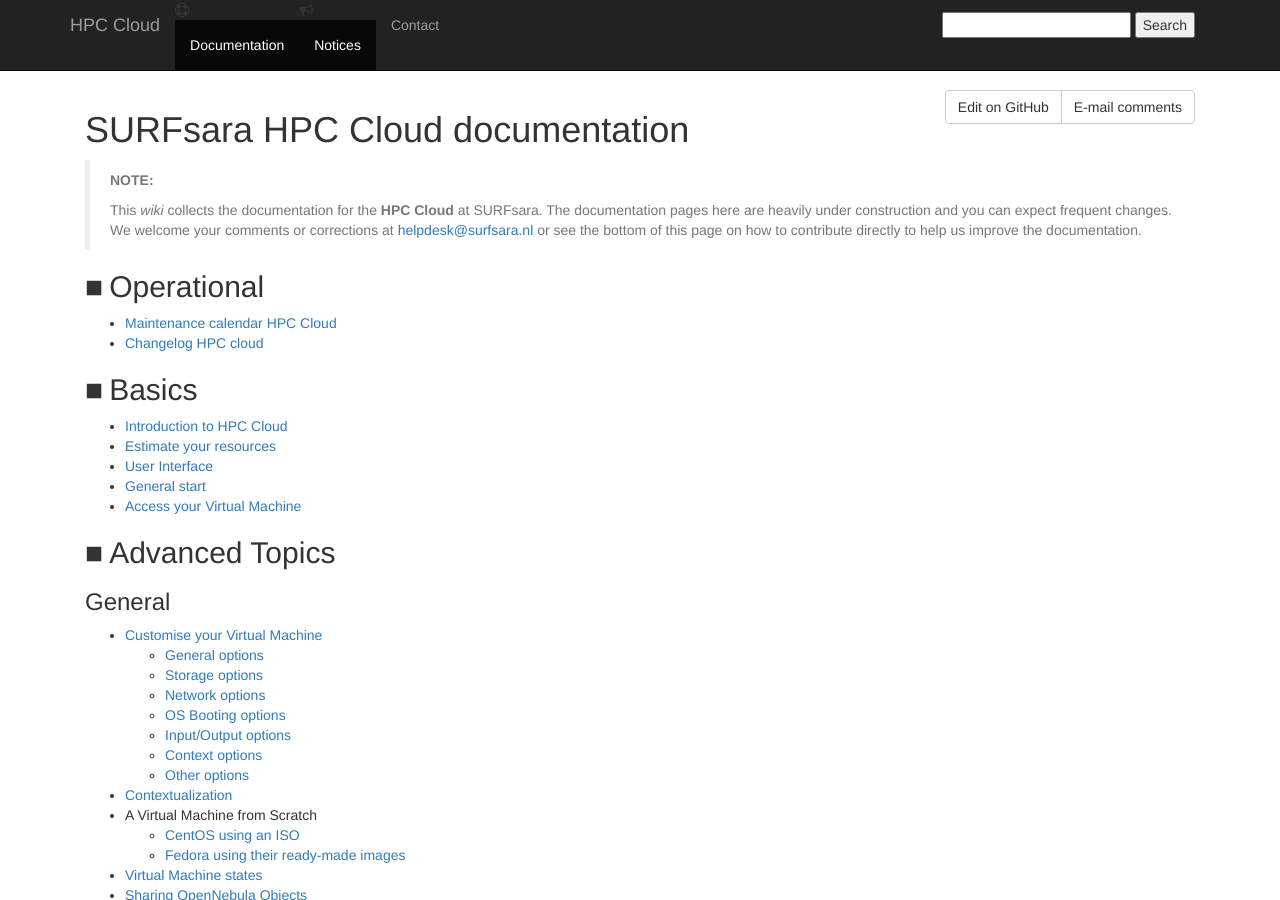
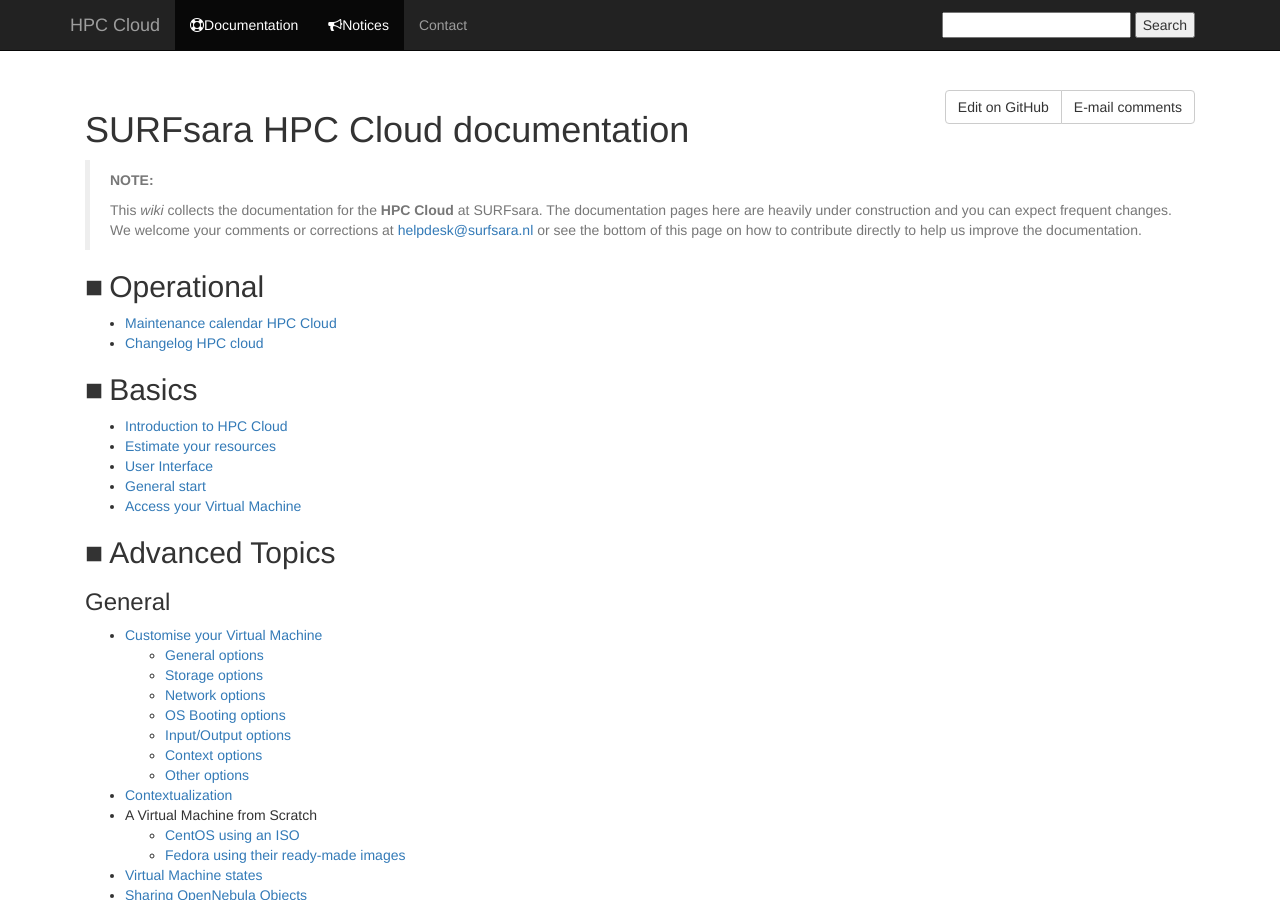
Before and after one commit to sara-nl/clouddocs, a Jekyll site: the page built from index.markdown, in a window 1280 px wide and 900 px high. Built offline with Jekyll 4.4.1, drawn with Linux system fonts in a browser that asks for light colours; nearby versions of some CDN libraries.

Commit message:
Update default.html

```diff
--- a/_layouts/default.html
+++ b/_layouts/default.html
@@ -44,8 +44,8 @@
         </div>
         <div id="navbar" class="collapse navbar-collapse">
           <ul class="nav navbar-nav">
-            <li class="active"><i class="fa fa-life-ring" aria-hidden="true"></i><a href="{{relative}}./">Documentation</a></li>
-            <li class="active"><i class="fa fa-bullhorn" aria-hidden="true"></i><a href="{{relative}}./notices/">Notices</a></li>
+            <li class="active"><a href="{{relative}}./"><i class="fa fa-life-ring" aria-hidden="true"></i>Documentation</a></li>
+            <li class="active"><a href="{{relative}}./notices/"><i class="fa fa-bullhorn" aria-hidden="true"></i>Notices</a></li>
             <li><a href="https://www.surf.nl/en/contact.html">Contact</a></li>
           </ul>
           <div class="searchbox"><input type="text" class="searchfield" /> <input type="button" value="Search" class="searchbutton" /></div>
```
